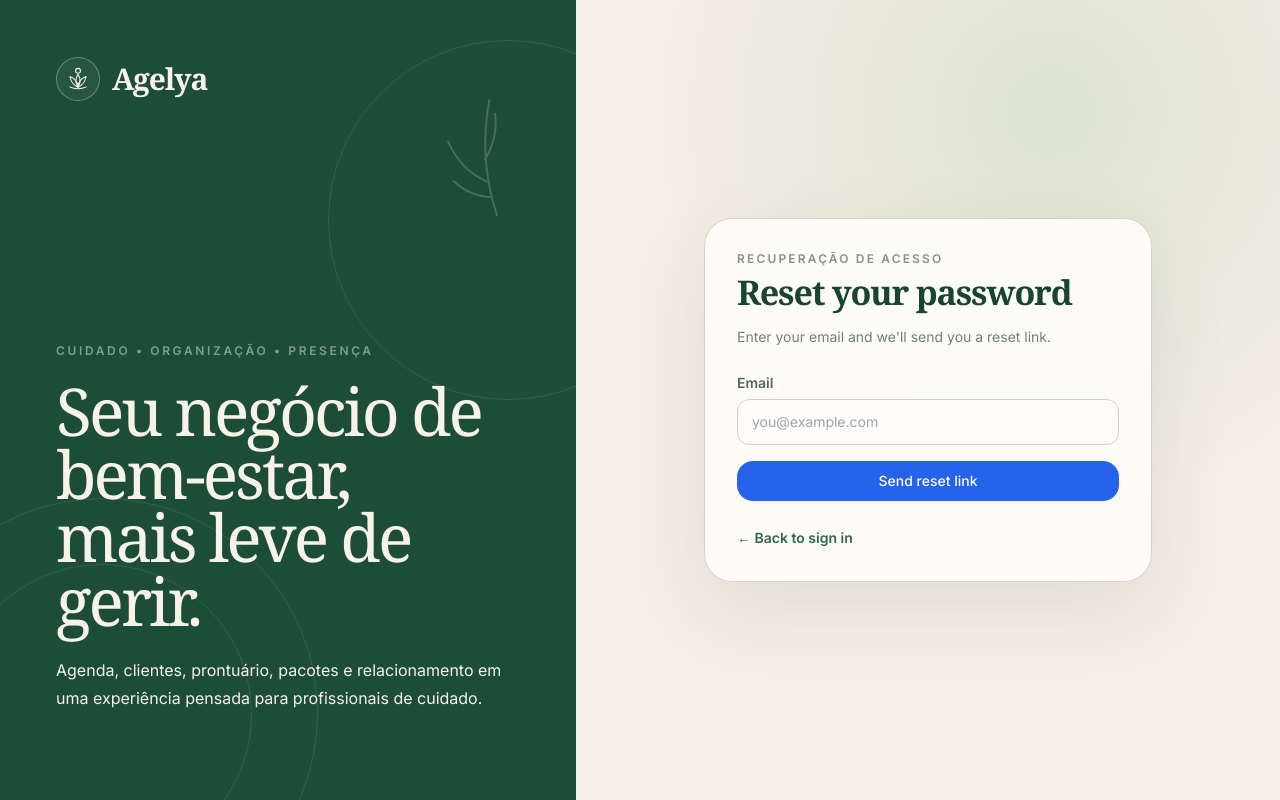
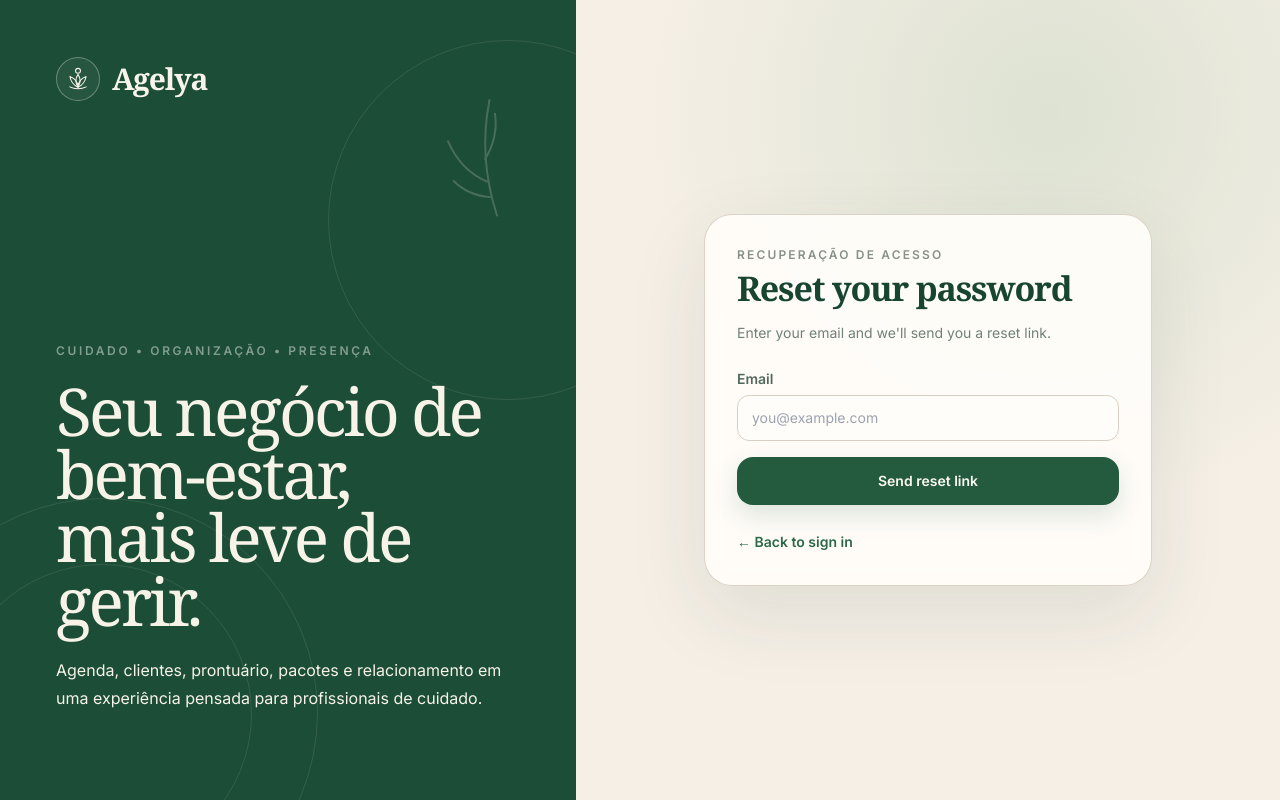
Before and after one commit to anthonytribeiro587/agelya, a Next.js app: page /forgot-password in a window 1280 px wide. Built offline with nearby package versions, Linux system fonts and the light colour scheme; no server answers.

Commit message:
style: refine password recovery action

```diff
--- a/app/(auth)/forgot-password/SubmitButton.tsx
+++ b/app/(auth)/forgot-password/SubmitButton.tsx
@@ -9,7 +9,7 @@ export function SubmitButton() {
     <button
       type="submit"
       disabled={pending}
-      className="w-full bg-blue-600 text-white rounded-lg px-4 py-2.5 text-sm font-medium hover:bg-blue-700 transition-colors disabled:opacity-60 disabled:cursor-not-allowed flex items-center justify-center gap-2"
+      className="w-full h-12 bg-[#245b3e] text-[#fbf8f0] rounded-2xl px-4 text-sm font-semibold shadow-[0_10px_24px_rgba(36,91,62,.16)] hover:bg-[#1e4f35] transition-all disabled:opacity-60 disabled:cursor-not-allowed flex items-center justify-center gap-2"
     >
       {pending ? (
         <>
```
